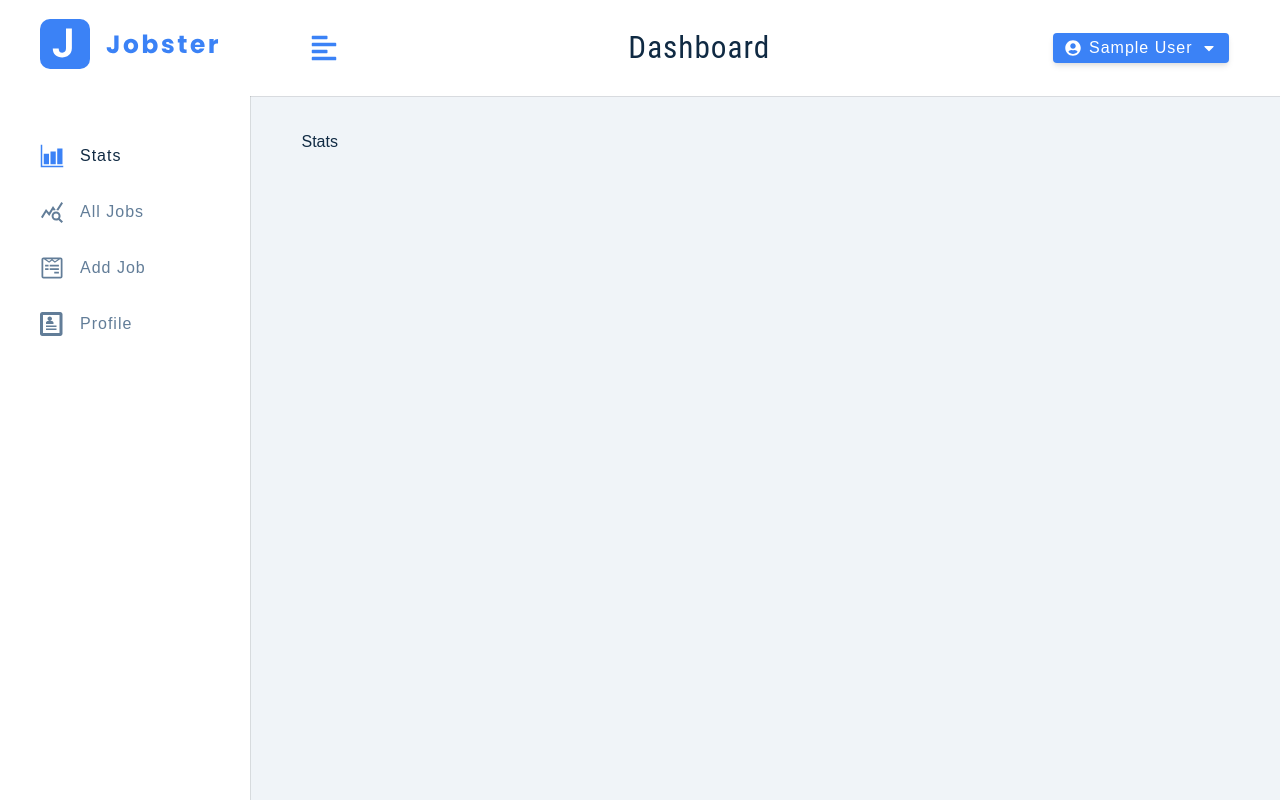
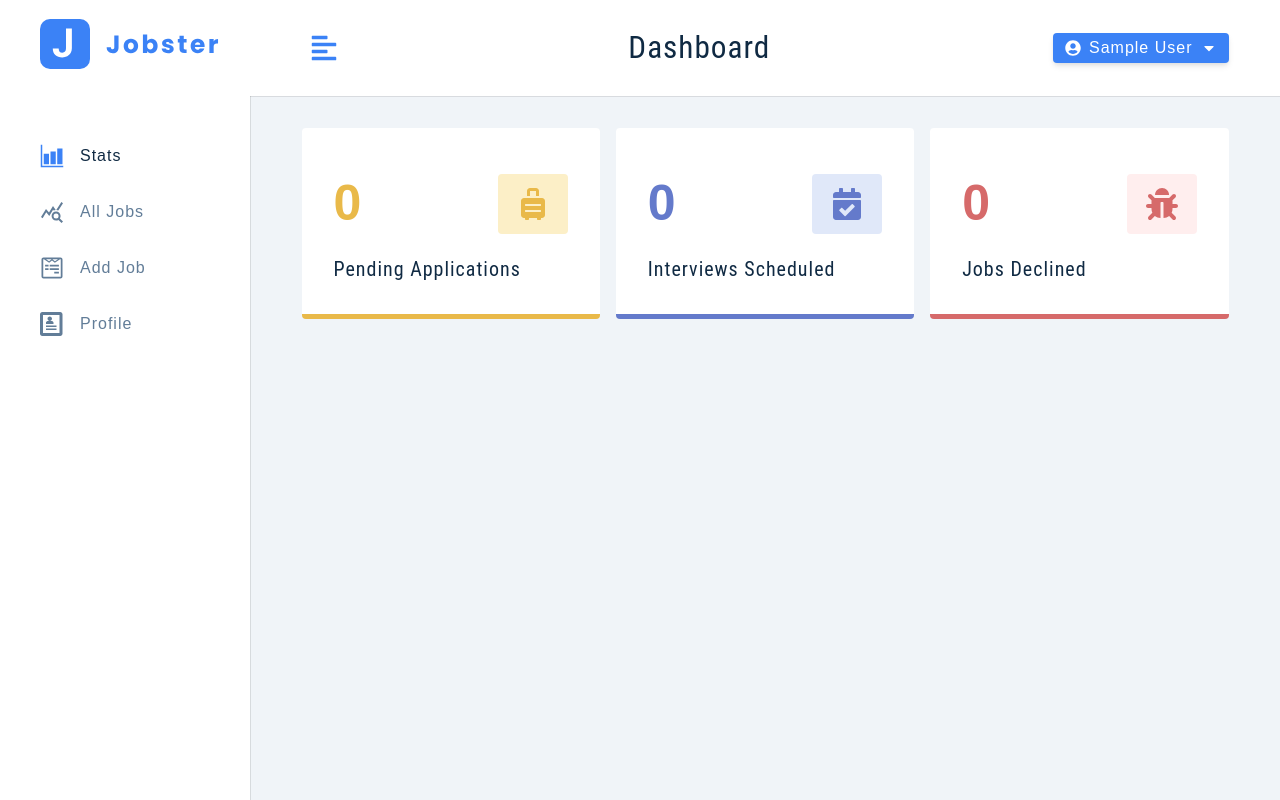
Before and after one commit to Gauravjangra2003/Jobster, a React (Vite) app: page / in a window 1280 px wide. Built offline with nearby package versions, Linux system fonts and the light colour scheme; no server answers; sample sign-in values are in the browser's storage.

Commit message:
Add Stats container

```diff
--- a/package.json
+++ b/package.json
@@ -20,6 +20,7 @@
     "react-redux": "^9.2.0",
     "react-router-dom": "^7.10.1",
     "react-toastify": "^11.0.5",
+    "recharts": "^3.6.0",
     "styled-components": "^6.1.19"
   },
   "devDependencies": {
--- /dev/null
+++ b/src/components/ChartsContainer.jsx
@@ -0,0 +1,9 @@
+
+
+const ChartsContainer = () => {
+  return (
+    <div>ChartsContainer</div>
+  )
+}
+
+export default ChartsContainer
--- /dev/null
+++ b/src/components/StatsContainer.jsx
@@ -0,0 +1,43 @@
+import StatsItem from "./StatsItem"
+import Wrapper from "../assets/wrappers/StatsContainer"
+import { FaSuitcaseRolling , FaCalendarCheck , FaBug } from "react-icons/fa"
+import { useSelector } from "react-redux"
+
+const StatsContainer = () => {
+
+    const {stats} = useSelector((store) => store.allJobs)
+
+  const defaultStats = [
+    {
+      title: 'pending applications',
+      count: stats.pending || 0,
+      icon: <FaSuitcaseRolling />,
+      color: '#e9b949',
+      bcg: '#fcefc7',
+    },
+    {
+      title: 'interviews scheduled',
+      count: stats.interview || 0,
+      icon: <FaCalendarCheck />,
+      color: '#647acb',
+      bcg: '#e0e8f9',
+    },
+    {
+      title: 'jobs declined',
+      count: stats.declined || 0,
+      icon: <FaBug />,
+      color: '#d66a6a',
+      bcg: '#ffeeee',
+    },
+  ];
+
+  return (
+    <Wrapper>
+        {defaultStats.map((item) => {
+            return <StatsItem key={item.id}  {...item}/>
+        })}
+    </Wrapper>
+  )
+}
+
+export default StatsContainer
--- /dev/null
+++ b/src/components/StatsItem.jsx
@@ -0,0 +1,15 @@
+import Wrapper from '../assets/wrappers/StatItem'
+
+const StatsItem = ({count,title,icon,color,bcg}) => {
+  return (
+    <Wrapper color={color} bcg={bcg}>
+        <header>
+            <span className='count'>{count}</span>
+            <span className="icon">{icon}</span>
+        </header>
+        <h5 className="title">{title}</h5>
+    </Wrapper>
+  )
+}
+
+export default StatsItem
--- a/src/components/index.jsx
+++ b/src/components/index.jsx
@@ -10,6 +10,9 @@ import JobsContainer from './JobsContainer'
 import Job from './Job'
 import Loading from './Loading'
 import JobInfo from './JobInfo'
+import ChartsContainer from './ChartsContainer'
+import StatsContainer from './StatsContainer'
+import StatsItem from './StatsItem'
 
 
-export { Logo , FormRow , Navbar, SmallSidebar, BigSidebar , NavLinks , FormRowSelect , SearchContainer , JobsContainer , Job , Loading , JobInfo}
+export { Logo , FormRow , Navbar, SmallSidebar, BigSidebar , NavLinks , FormRowSelect , SearchContainer , JobsContainer , Job , Loading , JobInfo , ChartsContainer , StatsContainer , StatsItem}
--- a/src/features/allJobs/allJobsSlice.jsx
+++ b/src/features/allJobs/allJobsSlice.jsx
@@ -16,7 +16,7 @@ const initialState = {
   totalJobs: 0,
   numOfPages: 1,
   page: 1,
-  stats: {},
+  stats: { },
   monthlyApplications: [],
   ...initialFiltersState,
 };
@@ -33,6 +33,15 @@ export const getAllJobs = createAsyncThunk(
         }
     }
 );
+
+export const showStats = createAsyncThunk('allJobs/showStats' , async(_,thunkAPI) => {
+    try {
+        const resp = await customFetch.get('/jobs/stats');
+        return resp.data;
+    } catch (error) {
+        return thunkAPI.rejectWithValue(error.response.data.msg);
+    }
+})
 
 export const allJobsSlice = createSlice({
     name: 'allJobs',
@@ -57,6 +66,18 @@ export const allJobsSlice = createSlice({
         .addCase(getAllJobs.rejected, (state, {payload}) => {
             state.isLoading = false;
             toast.error(payload);
+        })
+        .addCase(showStats.pending, (state) => {
+            state.isLoading = true;
+        })
+        .addCase(showStats.fulfilled, (state, {payload}) => {
+            state.isLoading = false;
+            state.stats = payload.defaultStats;
+            state.monthlyApplications = payload.monthlyApplications;
+        })
+        .addCase(showStats.rejected, (state, {payload}) => {
+            state.isLoading = false;
+            toast.error(payload);
         });
     },
 })
--- a/src/pages/dashboard/Stats.jsx
+++ b/src/pages/dashboard/Stats.jsx
@@ -1,9 +1,23 @@
-
+import { useEffect } from 'react';
+import { StatsContainer, Loading, ChartsContainer } from '../../components';
+import { useDispatch, useSelector } from 'react-redux';
+import { showStats } from '../../features/allJobs/allJobsSlice';
 
 const Stats = () => {
+  const { isLoading, monthlyApplications } = useSelector(
+    (store) => store.allJobs
+  );
+
+  const dispatch = useDispatch();
+  useEffect(() => {
+    dispatch(showStats());
+  }, []);
   return (
-    <div>Stats</div>
-  )
-}
+    <>
+      <StatsContainer />
+     {monthlyApplications?.length > 0 && <ChartsContainer />}
 
-export default Stats
+    </>
+  );
+};
+export default Stats;
```
Also changed, not shown: 1 other file (tests, documents, lock files or other folders).
